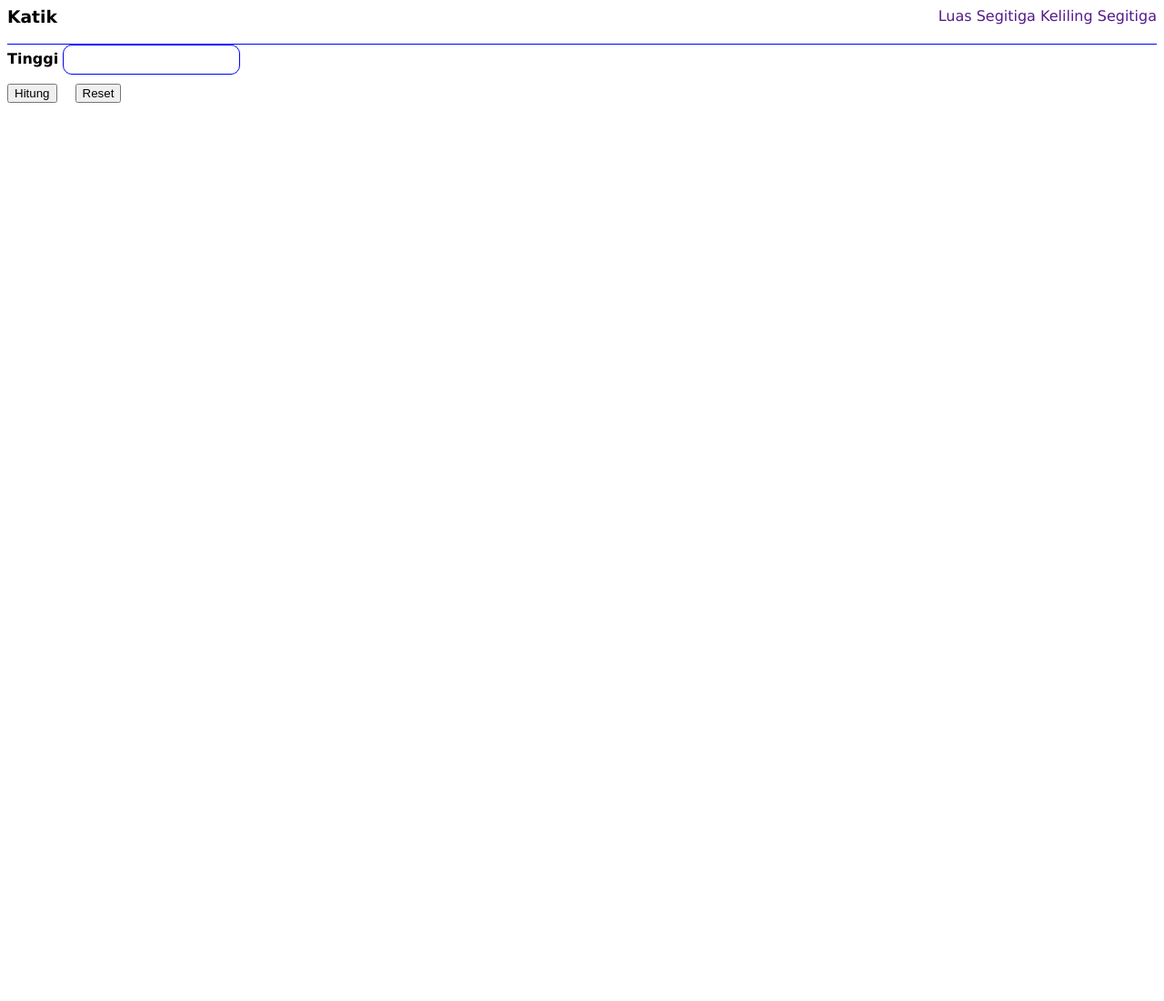
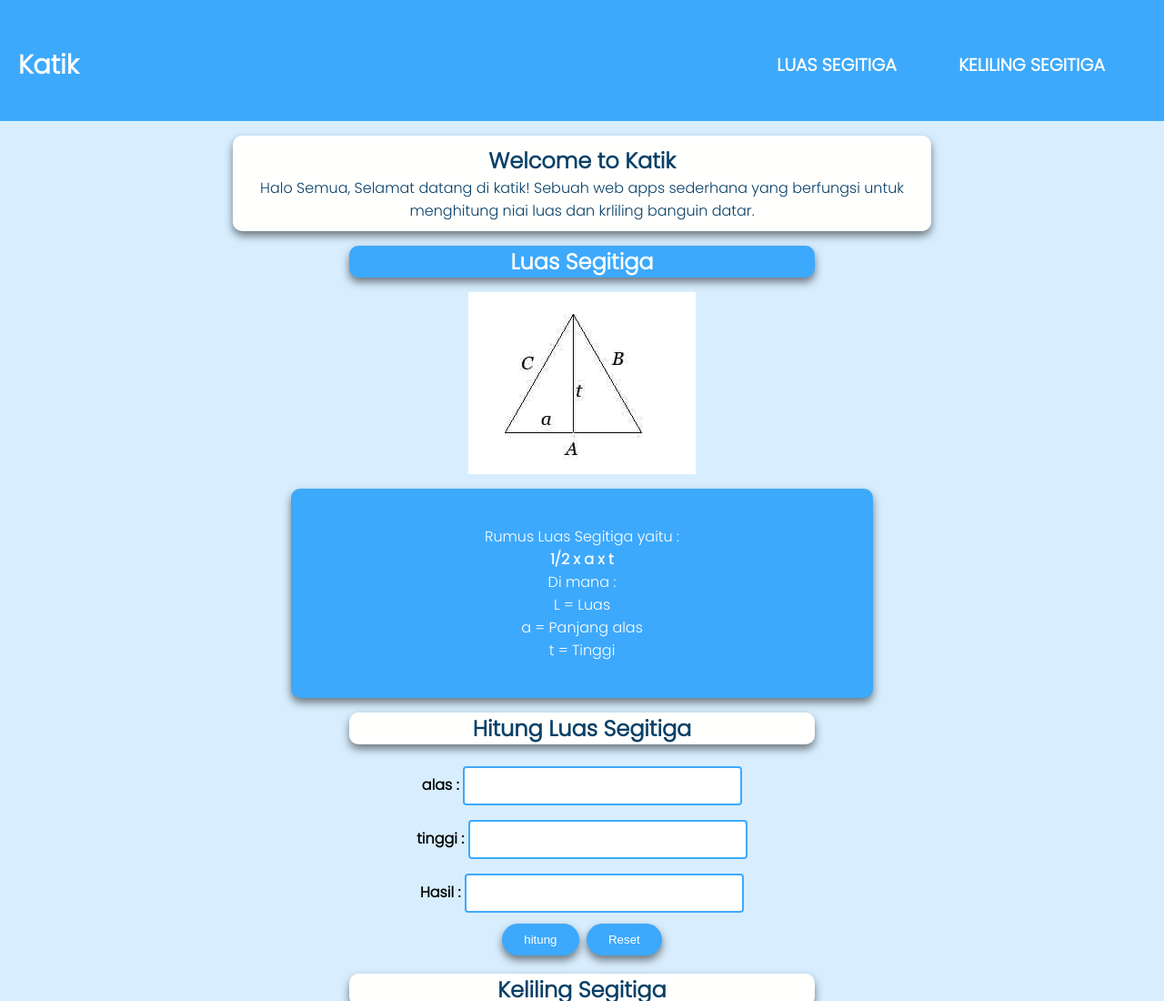
Before and after one commit to revou-fundamental-course/25-dec-23-sabrintsya.github.io, a plain HTML site: page index.html in a window 1280 px wide. Shown: the top 1100 px of the page at 91% size. Before the commit the page ends 800 px from the top, so only its background shows below. Drawn offline with Linux system fonts and the light colour scheme.

Commit message:
Committing changes in submodule

```diff
--- /dev/null
+++ b/Js/script.js
@@ -0,0 +1,50 @@
+/* navbar */
+
+const hamburger = document.querySelector('.hamburger');
+const navigation = document.querySelector('.navigation');
+
+hamburger.addEventListener('click', () => {
+    navigation.classList.toggle('hide');
+});
+
+/* hitung luas segitiga */
+function cek(){
+    if(form.alas.value=="" || form.tinggi.value==""){
+    alert("angka kosong");
+    exit
+    }
+  }
+  function hitung() {
+    cek();
+    a=parseInt(form.alas.value);
+    t=parseInt(form.tinggi.value);
+    form.hasil.value=a*t/2;
+  }
+
+  /* hitung keliling segitiga */
+  function cek() {
+    var Sisi1 = document.getElementById('Sisi1').value;
+    var Sisi2 = document.getElementById('Sisi2').value;
+    var Sisi3 = document.getElementById('Sisi3').value;
+
+    if (Sisi1 === "" || Sisi2 === "" || Sisi3 === "") {
+        alert("Angka kosong");
+        return false;
+    }
+    return true;
+}
+
+function hitung() {
+    if (cek()) {
+        var S1 = parseFloat(document.getElementById('Sisi1').value);
+        var S2 = parseFloat(document.getElementById('Sisi2').value);
+        var S3 = parseFloat(document.getElementById('Sisi3').value);
+        var keliling = S1 + S2 + S3;
+        document.getElementById('hasil').value = keliling;
+    }
+}
+
+function resetForm() {
+    document.getElementById('form1').reset();
+    document.getElementById('hasil').value = "";
+}
--- a/css/styles.css
+++ b/css/styles.css
@@ -1,40 +1,206 @@
+* {
+    box-sizing: border-box ;
+    margin: 0;
+    padding: 0;
+}
+
 body {
-    font-family: 'Lucida Sans', 'Lucida Sans Regular', 'Lucida Grande', 'Lucida Sans Unicode', Geneva, Verdana, sans-serif;
+    font-family: 'Poppins', sans-serif;
+    background-color: #d8eefe
+    ;
 }
+
+ a {
+    text-decoration: none;
+    color: #fffffe ;
+    font-size: 1.2rem;
+    font-weight: bold;
+    text-transform: uppercase;
+
+}
+
+/* nav styles */
+
 #navigation-bar {
     display: flex;
     justify-content: space-between;
-    border-bottom: 1px solid blue;
+    align-items: center;
+    padding-top: 10px;
+    background-color: #3da9fc;
+}
+.logo {
+    font-size: 1.8rem;
+    padding-left: 20px;
+    color: #fffffe;
 }
 
-#logo {
-    margin-top: 0;
+.hamburger {
+  padding-right: 20px;
+  cursor: pointer;
 }
 
-.navigation a {
-    text-decoration: none;
+.hamburger .line {
+  display: block;
+  width: 40px;
+  height: 5px;
+  margin-bottom: 10px;
+  background-color: #fffffe;
 }
 
-/* input section */
-
-label {
-    margin-bottom: 4px;
-    font-weight: bold;
+.navigation {
+    position: fixed;
+    width: 94%;
+    top: 5rem;
+    left: 18px;
+    background-color: #97cef5 ;
+    padding: 7px 13px;
+    border-radius: 5px;
+}
+.navigation a{
+    display: block;
+    text-align: center;
+    padding: 10px 0;
 }
 
-.katik-input {
-    outline: none;
-    border-radius: 10px;
-    padding: 8px;
-    border: 1px solid blue;
+.navigation a:hover {
+    color: #ef4565;
+
 }
 
-.katik-input:focus {
-    border: 1px solid red;
+.hide {
+    display: none;
 }
-.buttons {
-    display: flex;
-    align-self: center;
-    gap: 20px;
-    margin-top: 10px;
+
+/* Luas segitiga style */
+
+.header-text {
+    padding: 10px;
+    text-align: center;
+    border-radius: 10px;
+    margin: 1rem auto;
+    width: 60%;
+    background-color: #fffffe;
+    color: #094067;
+    box-shadow: 0px 5px 10px 0px rgba(0, 0, 0, 0.5);
 }
+
+.header-text:hover {
+  background-color: #97cef5;
+  color: #fffffe;
+}
+
+.Luas-segitiga {
+  text-align: center;
+  border-radius: 10px;
+  background-color: #3da9fc;
+  color: #fffffe ;
+  margin: 1rem auto;
+  width: 40%;
+  box-shadow: 0px 5px 10px 0px rgba(0, 0, 0, 0.5);
+}
+
+.Luas-segitiga:hover {
+  background-color:#094067 ;
+}
+
+.img1 {
+  display: block;
+  margin-left: auto;
+  margin-right: auto;
+}
+
+.rumus1 {
+  padding: 2.5rem 2rem;
+  margin: 1rem auto;
+  background-color: #3da9fc;
+  color: #fffffe;
+  border-radius: 10px;
+  width: 50%;
+  text-align: center;
+  box-shadow: 0px 5px 10px 0px rgba(0, 0, 0, 0.5);
+}
+
+.rumus1:hover {
+  background-color: #094067;
+  transform: translate(40px,-40px);
+    opacity: .6;
+}
+
+.rumus2 {
+  text-align: center;
+  border-radius: 10px;
+  background-color: #fffffe;
+  color: #094067 ;
+  margin: 1rem auto;
+  width: 40%;
+  box-shadow: 0px 5px 10px 0px rgba(0, 0, 0, 0.5);
+}
+
+.rumus2:hover {
+  background-color: #094067;
+  color: #fffffe;
+}
+
+#form1 {
+  text-align: center;
+  border-radius: 10px;
+  margin: 1rem auto;
+  width: 60%;
+  font-weight: bold;
+}
+
+.hitung, .reset {
+  background-color: #3da9fc;
+  color: #fffffe;
+  border: none;
+  padding: 10px 24px;
+  margin: 4px 2px;
+  border-radius: 20px;
+  display: inline-block;
+  cursor: pointer;
+  box-shadow: 0px 5px 10px 0px rgba(0, 0, 0, 0.5);
+}
+
+.hitung:hover , .reset:hover {
+  background-color: #ef4565;
+}
+
+.hitung:active , .reset:active {
+  background-color: #ef4565;
+  box-shadow: 0 5px #666;
+  transform: translateY(4px);
+}
+
+input[type=text] {
+  width: 40%;
+  padding: 12px 20px;
+  margin: 8px 0;
+  box-sizing: border-box;
+  border: 2px solid #3da9fc;
+  border-radius: 4px;
+}
+
+input[type=text]:focus {
+  background-color: #ef4565;
+}
+
+
+@media screen and (min-width: 600px) {
+  .navigation {
+    display: block;
+    position: static;
+    width: auto;
+    margin-right: 20px;
+    background: none;
+
+  }
+
+  .navigation a {
+    display: inline-block;
+    padding: 2.5rem 2rem;
+  }
+
+  .hamburger {
+    display: none;
+  }
+}
--- a/index.html
+++ b/index.html
@@ -5,23 +5,97 @@
     <meta name="viewport" content="width=device-width, initial-scale=1.0">
     <title>Katik</title>
     <link rel="stylesheet" href="css/styles.css">
+    <link rel="preconnect" href="https://fonts.googleapis.com">
+    <link rel="preconnect" href="https://fonts.gstatic.com" crossorigin>
+    <link href="https://fonts.googleapis.com/css2?family=Poppins:wght@300&display=swap" rel="stylesheet">
 </head>
 <body>
-    <header id="navigation-bar">
-        <h3 id="logo">Katik</h3>
+    <header>
+    <nav id="navigation-bar">
+        <h3 class="logo">Katik</h3>
 
-    <nav class="navigation">
-        <a href="">Luas Segitiga</a>
-        <a href="">Keliling Segitiga</a>
+        <nav class="navigation hide">
+            <a href="#luas segitiga">Luas Segitiga</a>
+            <a href="#keliling segitiga">Keliling Segitiga</a>
+        </nav>
+
+        <div class="hamburger">
+            <span class="line"></span>
+            <span class="line"></span>
+            <span class="line"></span>
+        </div>
     </nav>
-</header>
-<section class="input-luas-section">
-    <label for="input-tinggi" id="label-tinggi">Tinggi</label>
-    <input type="number" id="input-tinggi" class="katik-input">
-   <div class="buttons">
-    <button>Hitung</button>
-    <button>Reset</button>
-   </div>
-</section>
+        <section>
+            <div class="header-text">
+                <h1>Welcome to Katik</h1>
+                <p>Halo Semua, Selamat datang di katik!
+                    Sebuah web apps sederhana yang berfungsi untuk menghitung niai luas dan krliling banguin datar.
+                </p>
+            </div>
+            <div>
+                <h2 class="Luas-segitiga">Luas Segitiga</h2>
+                <img src="./assets/segitiga.jpg" class="img1" alt="luas segitiga">
+                <p class="rumus1">Rumus Luas Segitiga yaitu : <br>
+                    <strong> 1/2 x a x t</strong><br>
+                    Di mana : <br>
+                    L = Luas <br>
+                    a = Panjang alas <br>
+                    t = Tinggi
+                </p>
+                <h2 class="rumus2">Hitung Luas Segitiga</h2>
+                <form id="form1" name="form" method="post" action="">
+                    <p>alas :
+                        <input type="text" name="alas"/>
+                    </p>
+                    <p>
+                        tinggi :
+                        <input type="text" name="tinggi"/>
+                    </p>
+                    <p>
+                        Hasil :
+                        <input type="text" name="hasil"/>
+                    </p>
+                    <p>
+                    <input
+                     class="hitung"
+                     type="button" onclick="hitung()" value="hitung"/>
+                    <input
+                    class="reset"
+                    type="reset">
+                    </p>
+                </form>
+                <h2 class="rumus2">Keliling Segitiga</h2>
+                <img src="./assets/segitiga.jpg" class="img1" alt="keliling-segitiga">
+                <p class="rumus1">Rumus Keliling Segitiga yaitu: <br>
+                    <strong>K = S1 + S2 + S3</strong><br>
+                    Di mana :<br>
+                    K = Keliling <br>
+                    S1 = Sisi A <br>
+                    S2 = Sisi B <br>
+                    S3 = Sisi C
+                </p>
+            </div>
+            <h2 class="rumus2">Hitung Keliling Segitiga</h2>
+            <form id="form1" name="form" onsubmit="return false;">
+                <p>Sisi1 :
+                    <input type="text" id="Sisi1" />
+                </p>
+                <p>Sisi2 :
+                    <input type="text" id="Sisi2" />
+                </p>
+                <p>Sisi3 :
+                    <input type="text" id="Sisi3" />
+                </p>
+                Hasil :
+                <input type="text" id="hasil" readonly />
+            </p>
+            <p>
+                <button class="hitung" onclick="hitung()">Hitung</button>
+                <button class="reset" onclick="resetForm()">Reset</button
+                </p>
+            </form>
+        </section>
+    </header>
 </body>
+<script src="./Js/script.js"></script>
 </html>
```
Also changed, not shown: assets/segitiga.jpg (added).
